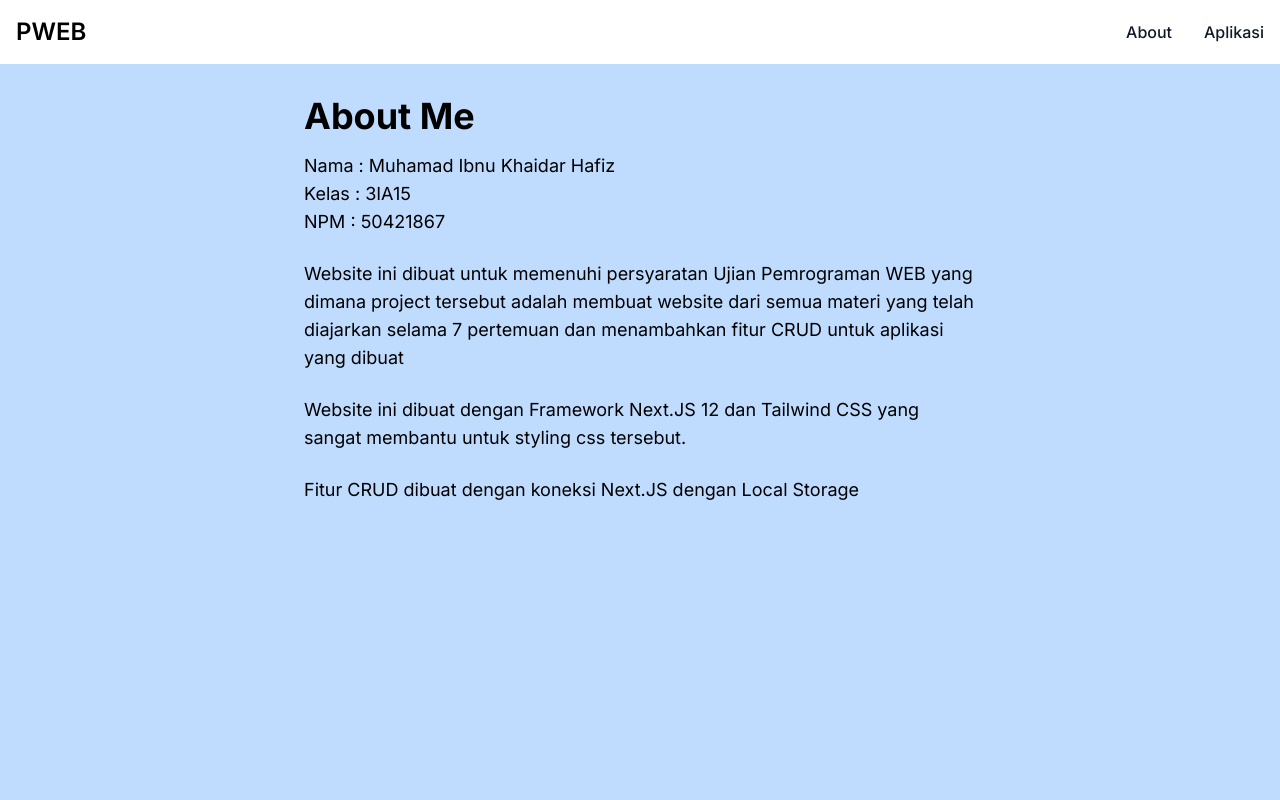
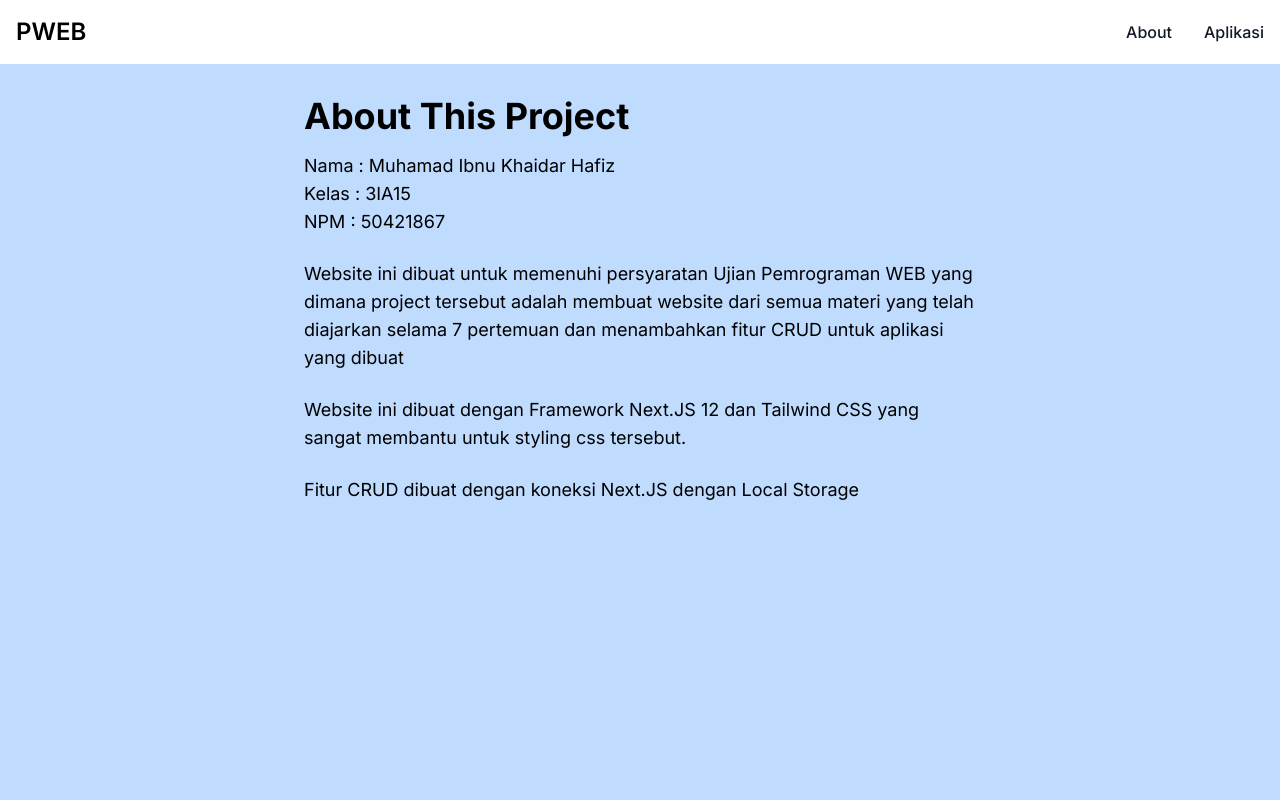
Before and after one commit to Cleign1/next-labti-50421867, a Next.js app: page /about in a window 1280 px wide. Shown: the top 800 px of the page. Built offline with nearby package versions, Linux system fonts and the light colour scheme.

Commit message:
update about page

```diff
--- a/pages/about.js
+++ b/pages/about.js
@@ -3,7 +3,7 @@
         <>
         <div className="bg-blue-200 min-h-screen p-8">
             <div className="max-w-2xl mx-auto">
-                <h1 className="text-4xl font-bold mb-4">About Me</h1>
+                <h1 className="text-4xl font-bold mb-4">About This Project</h1>
                 <p className="text-lg mb-6">
                     Nama    : Muhamad Ibnu Khaidar Hafiz <br/>
                     Kelas   : 3IA15 <br/>
```
